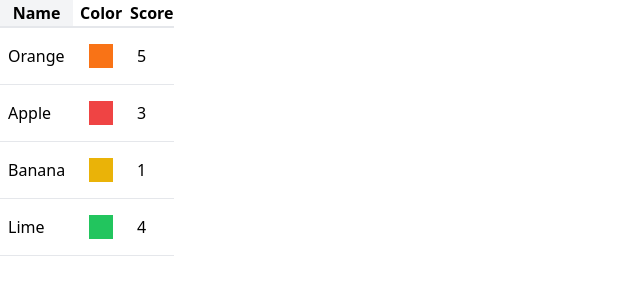
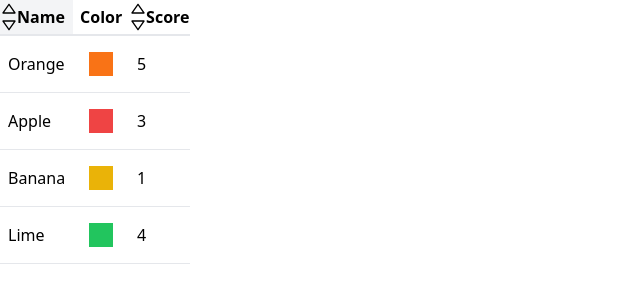
Before and after one commit to aws753951/react-practice, a React (Create React App) app: page / in a window 1280 px wide. Shown: the top 300 px of the page, without its empty margins (0-640 px from the left). Built offline with nearby package versions, Linux system fonts and the light colour scheme.

Commit message:
設置上下符號與邏輯

```diff
--- a/src/components/SortableTable.js
+++ b/src/components/SortableTable.js
@@ -1,18 +1,48 @@
 import Table from "./Table";
+import { useState } from "react";
+import { BiUpArrow, BiDownArrow } from "react-icons/bi";
 
-// 製作新的config，把其投入Table裡面
+// 製作新的config，把其投入Table裡面 => 增添須排序的欄位之符號與事件
 const SortableTable = (props) => {
+    // 紀錄當前的排序狀況
+    const [sortOrder, setSortOrder] = useState(null);
+    // 紀錄是誰該使用排序狀況
+    const [sortBy, setSortBy] = useState(null);
     const { config } = props;
+
+    const handleClick = (label) => {
+        if (label !== sortBy) {
+            setSortOrder("asc");
+        } else if (sortOrder === null) {
+            setSortOrder("asc");
+        } else if (sortOrder === "asc") {
+            setSortOrder("desc");
+            // 回到上下的icon
+        } else if (sortOrder === "desc") {
+            setSortOrder(null);
+        }
+        setSortBy(label);
+    };
+
     const updatedConfig = config.map((column) => {
         if (!column.sortValue) {
             return column;
         }
 
+        // 透過column.sortValue，排除無須作排序的欄位，所以handleClick不用針對沒排序的欄位作篩選
         return {
             ...column,
             header: () => (
-                <th className="cursor-pointer hover:bg-gray-100">
-                    {column.label}
+                <th
+                    onClick={() => {
+                        handleClick(column.label);
+                    }}
+                    className="cursor-pointer hover:bg-gray-100"
+                >
+                    <div className="flex items-center">
+                        {getIcons(column.label, sortBy, sortOrder)}
+                        {column.label}
+                    </div>
                 </th>
             ),
         };
@@ -20,4 +50,39 @@ const SortableTable = (props) => {
     return <Table {...props} config={updatedConfig} />;
 };
 
+function getIcons(label, sortBy, sortOrder) {
+    // 起始畫面，都有上下符號
+    // 點擊其一欄位，其他可排序欄位則有上下符號
+    if (label !== sortBy) {
+        return (
+            <div>
+                <BiUpArrow />
+                <BiDownArrow />
+            </div>
+        );
+    }
+
+    // 若不是起始畫面，是已經有點過的話 => 判斷sortBy的狀況如何
+    if (sortOrder === null) {
+        return (
+            <div>
+                <BiUpArrow />
+                <BiDownArrow />
+            </div>
+        );
+    } else if (sortOrder === "asc") {
+        return (
+            <div>
+                <BiUpArrow />
+            </div>
+        );
+    } else if (sortOrder === "desc") {
+        return (
+            <div>
+                <BiDownArrow />
+            </div>
+        );
+    }
+}
+
 export default SortableTable;
```
